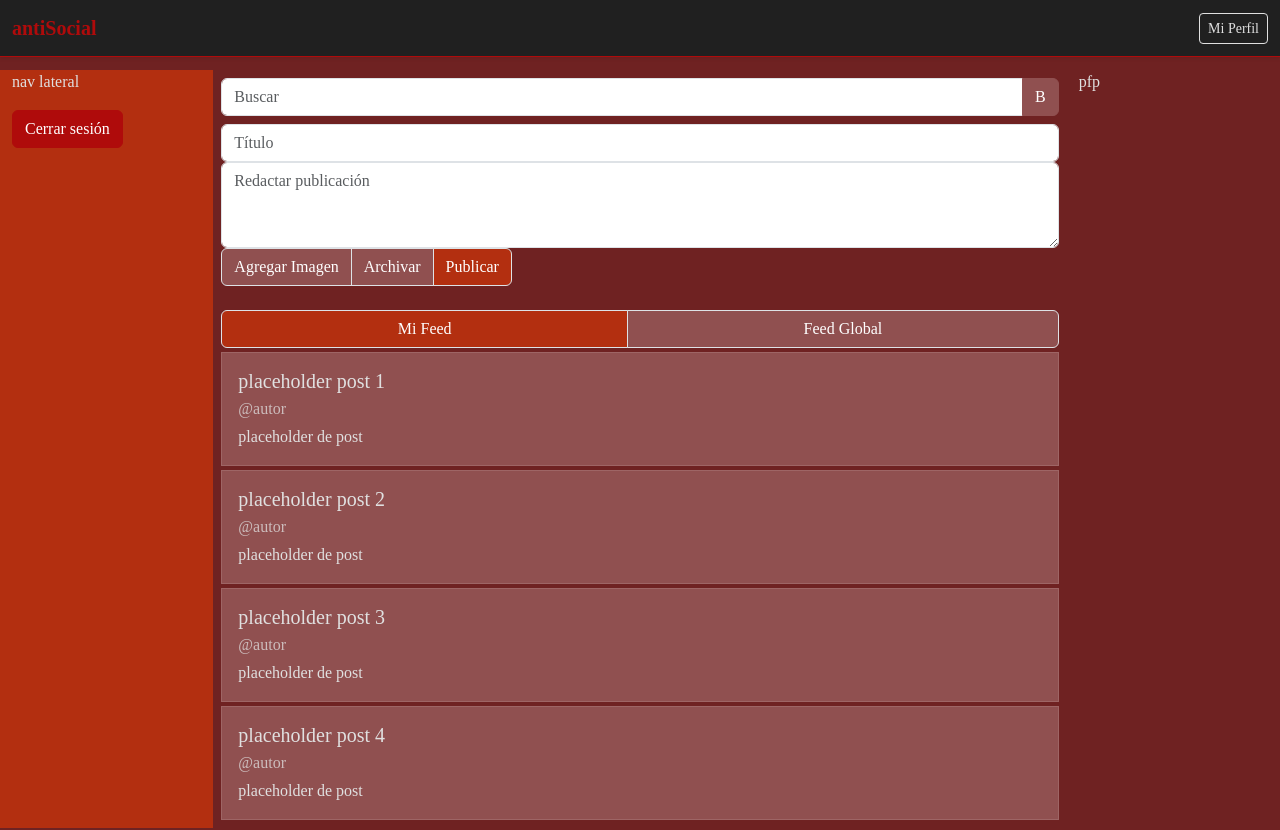
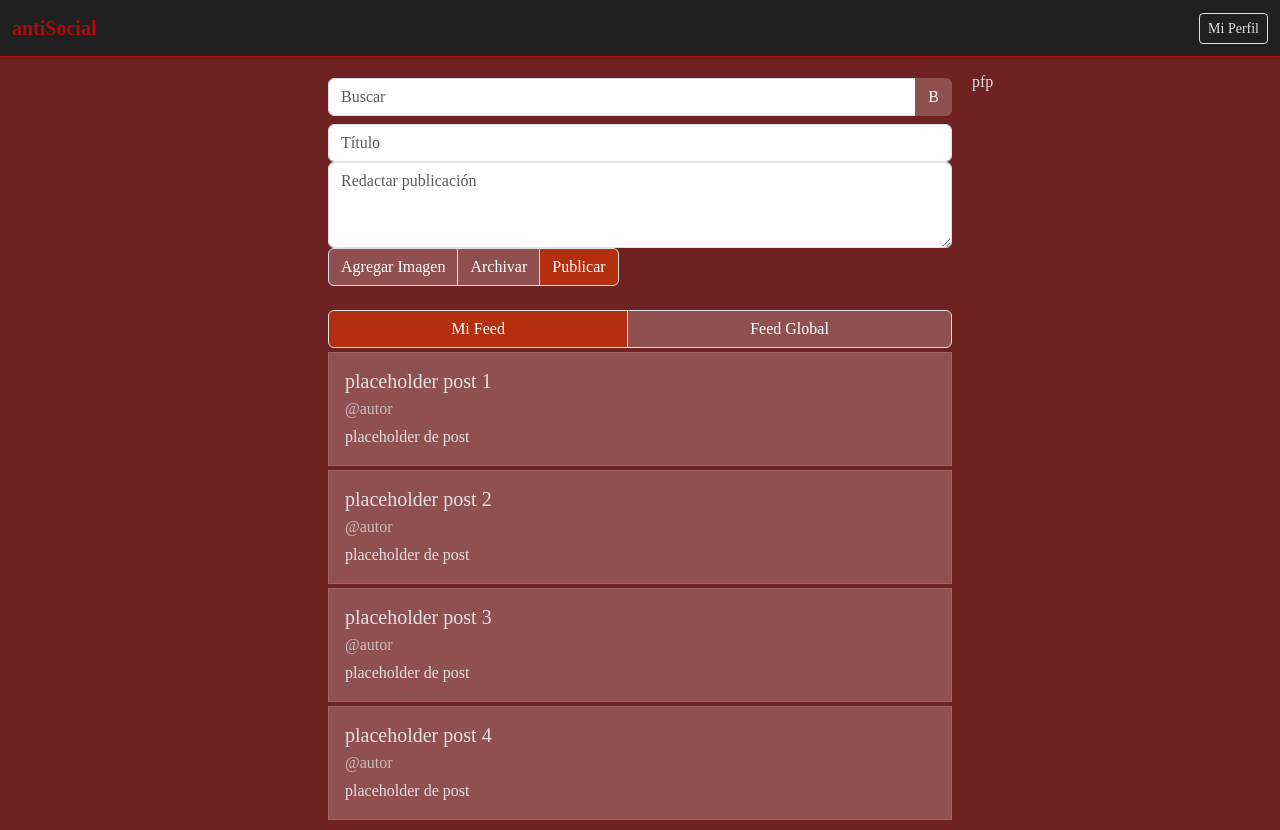
Before and after one commit to LeonardoMuranodev/anti-social-red-unahur-frontend, a React (Vite) app in the folder front/: page / in a window 1280 px wide. Shown: the top 830 px of the page. Built offline with nearby package versions, Linux system fonts and the light colour scheme; sample sign-in values are in the browser's storage; a web font is replaced by a local one.

Commit message:
eliminación de navs innecesarios

```diff
--- a/front/src/pages/Home.tsx
+++ b/front/src/pages/Home.tsx
@@ -77,12 +77,8 @@ function Home() {
       </Navbar>
 
       <Container fluid>
-        <Row>
-          <Col className='main-content d-none d-sm-block bg-primary'>
-            <p>nav lateral</p>
-            <Button onClick={logout} variant='danger'>Cerrar sesión</Button>
-          </Col>
-          <Col sm={8} className='main-content p-2'>
+        <Row className='justify-content-end'>
+          <Col sm={8} md={6} className='main-content p-2 align-self-start'>
             <Stack gap={2}>
               <InputGroup>
                 <Form.Control
@@ -120,12 +116,9 @@ function Home() {
               </Stack>
             </Stack>
           </Col>
-          <Col className='main-content xs-order-first'>pfp</Col>
+          <Col sm={2} md={3} className='main-content xs-order-first'>pfp</Col>
         </Row>
       </Container>
-
-      <div className='nav-mobile d-sm-none'>nav mobile</div>
-
       <Footer />
     </>
   );
```
